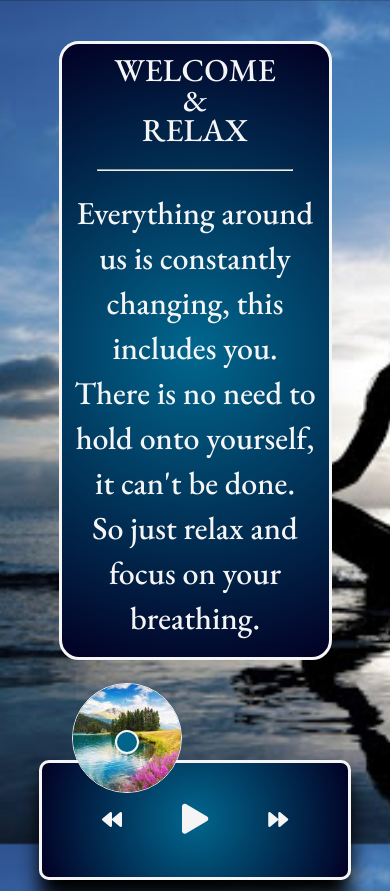
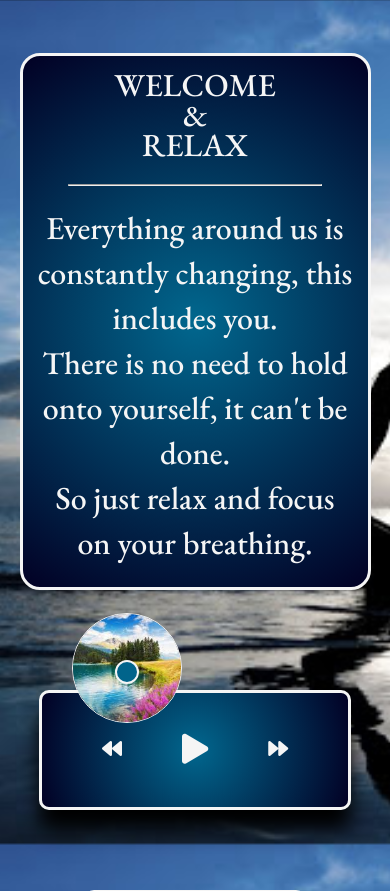
Before and after one commit to AlteredArt/Breathe, a PHP site: page / in a window 390 px wide. Shown: the top 891 px of the page. Run offline with PHP 8.4, Linux system fonts and the light colour scheme; some libraries are stand-ins or nearby versions.

Commit message:
fix timing

```diff
--- a/public/styles/420bp.css
+++ b/public/styles/420bp.css
@@ -2,6 +2,7 @@
 
 @media(max-width: 420px){
 
+  .header-container {width: 90%;}
   /* .header h1 {line-height: 21px;} */
 
 }
--- a/public/styles/600bp.css
+++ b/public/styles/600bp.css
@@ -18,6 +18,7 @@
         line-height: 30px;
       }
 
+      .header-container {width: 80%;}
       .word-container {
           max-width: 320px;
           margin-bottom: 160px;
```
